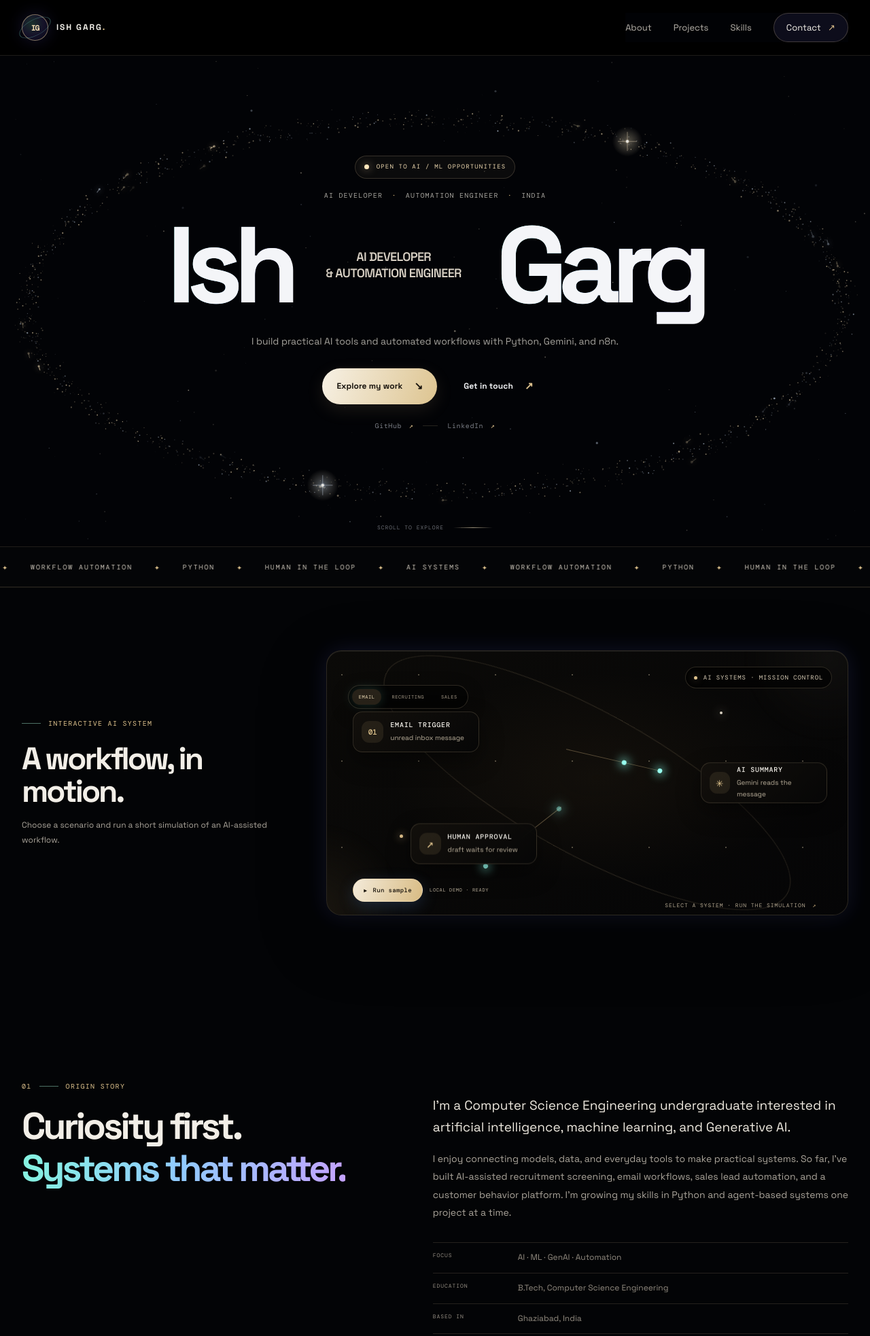
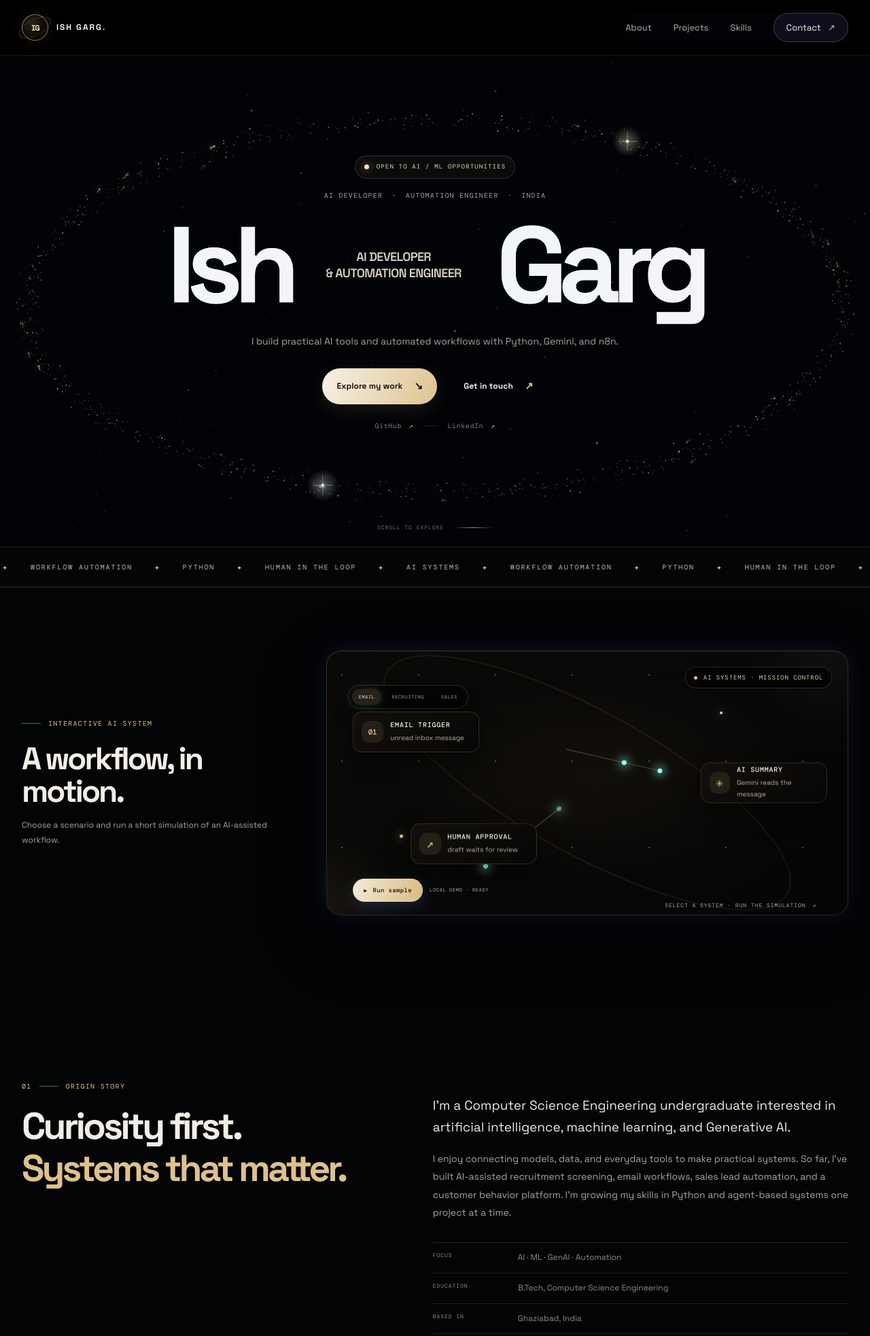
Before and after one commit to Ish596/ish-garg-portfolio, a plain HTML site: page index.html in a window 1280 px wide. Shown: the top 1966 px of the page at 68% size. Drawn offline with nearby package versions, Linux system fonts and the light colour scheme; animation ran at ten frames a second.

Commit message:
Polish cosmic theme accents

```diff
--- a/index.html
+++ b/index.html
@@ -19,7 +19,7 @@
   <title>Ish Garg — AI Developer & Automation Engineer</title>
   <link rel="icon" href="./assets/favicon.svg" type="image/svg+xml">
   <link rel="stylesheet" href="./styles.css">
-  <link rel="stylesheet" href="./visual-refresh.css?v=cosmic-orbit-7">
+  <link rel="stylesheet" href="./visual-refresh.css?v=cosmic-orbit-8">
   <script src="./script.js" defer></script>
   <script src="./network.js" defer></script>
   <script src="./cosmos.js" defer></script>
--- a/visual-refresh.css
+++ b/visual-refresh.css
@@ -1288,6 +1288,18 @@ dialog.case-dialog::backdrop { background: rgba(0, 0, 0, .88); }
   outline-offset: 3px;
 }
 ::selection { color: #17130d; background: #dcbf88; }
+.brand-mark {
+  background: radial-gradient(circle at 38% 35%, rgba(244, 225, 190, .16), rgba(119, 83, 36, .12) 52%, rgba(5, 5, 5, .96));
+  box-shadow: 0 0 22px rgba(220, 185, 125, .11);
+}
+.brand-mark::after { border-color: rgba(224, 201, 158, .26); }
+.section-heading h2 span, .contact h2 span {
+  color: #dec18c !important;
+  background: none !important;
+  background-clip: border-box;
+  -webkit-background-clip: border-box;
+  -webkit-text-fill-color: #dec18c;
+}
 
 @media (max-width: 680px) {
   .primary-nav { background: rgba(2, 3, 6, .98); border-bottom-color: rgba(224, 201, 158, .14); }
```
